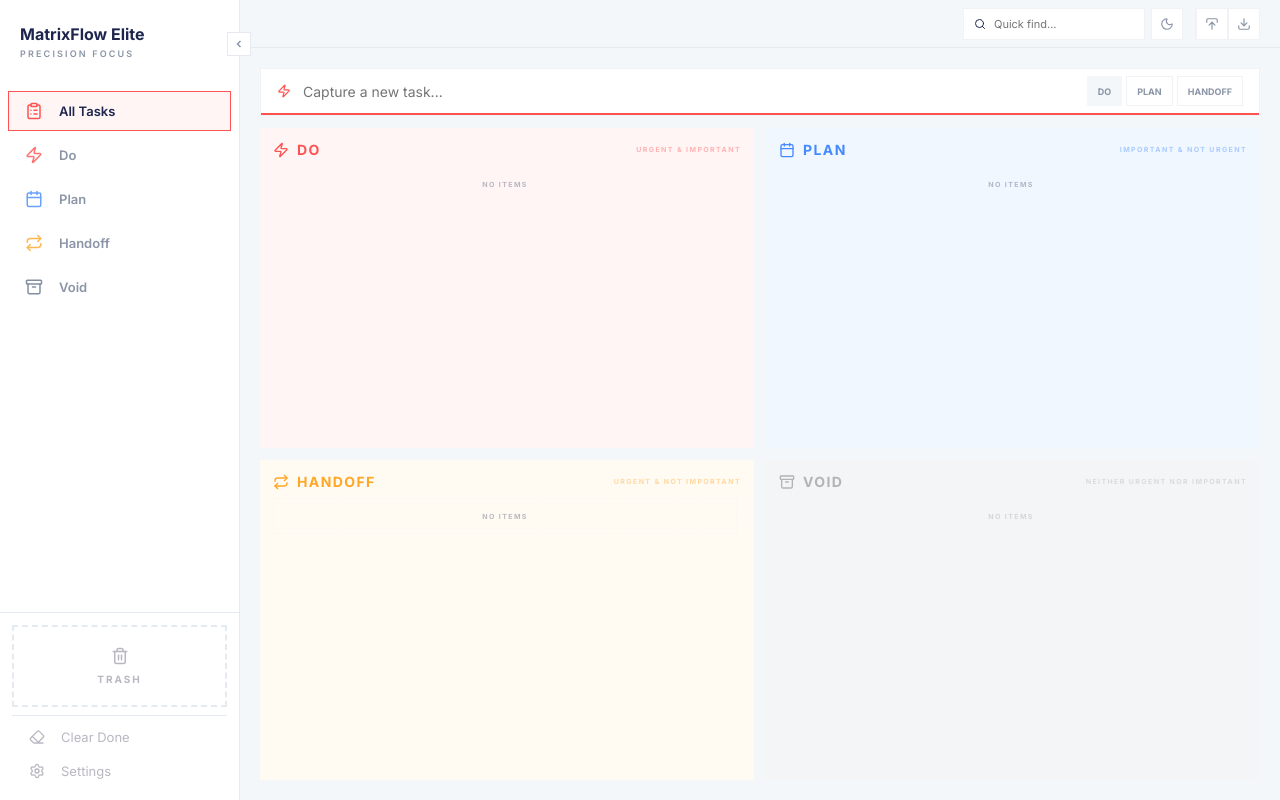
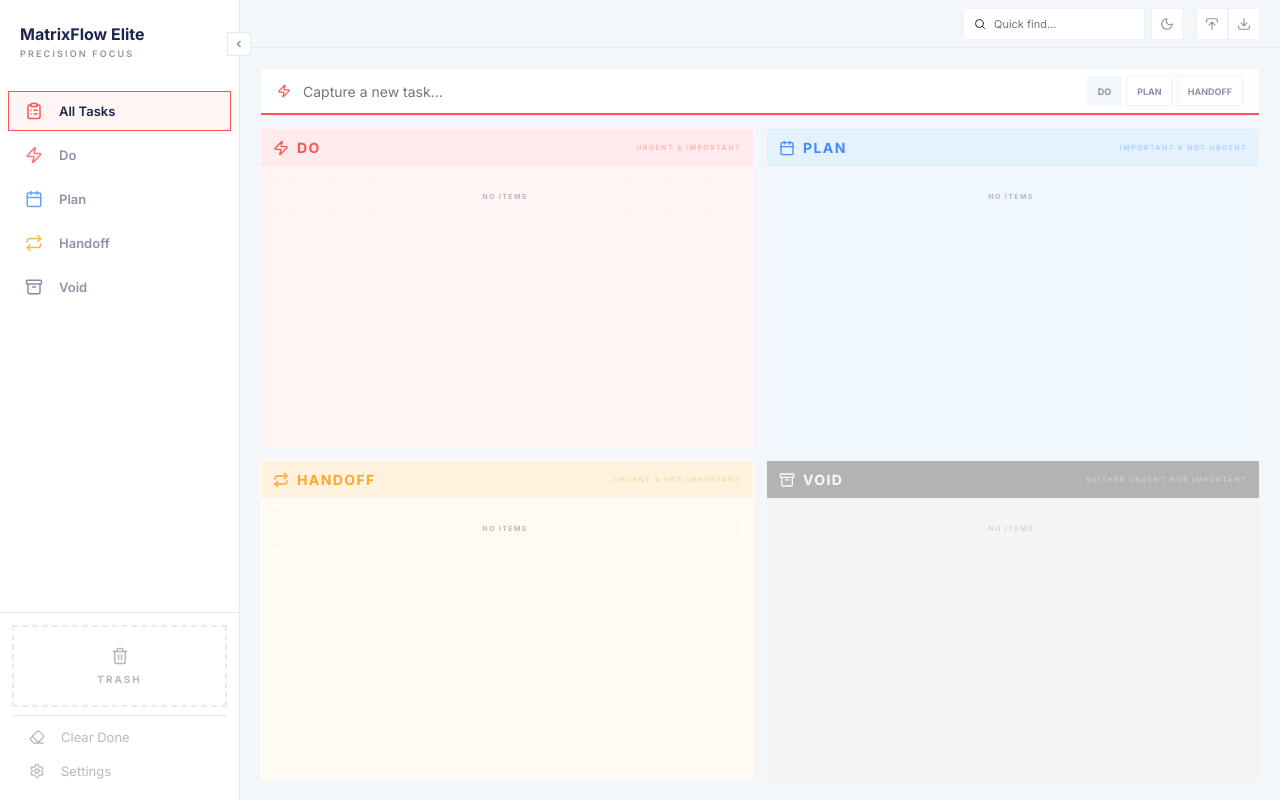
Before and after one commit to MehboobAliBhat/EisenFlowMatrix, a SvelteKit app: page / in a window 1280 px wide. Built offline with nearby package versions, Linux system fonts and the light colour scheme.

Commit message:
UI: Refine Void header with exact #64748b and improve visual contrast

```diff
--- a/src/routes/+page.svelte
+++ b/src/routes/+page.svelte
@@ -266,23 +266,23 @@
           {#if activeFilter === 'all' || activeFilter === q.id.toString()}
             <section
               class="quadrant"
-              style="--q-color: var({q.var}); --q-soft: var({q.soft})"
+              style="--q-color: var({q.var}); --q-soft: var({q.soft}); --q-header: var({q.var}-header)"
               class:dim={q.id === 4}
               class:drag-over={dragOverQuadrantId === q.id}
               ondragover={(e) => { e.preventDefault(); handleDragOver(q.id); }}
               ondragleave={handleDragLeave}
               ondrop={() => handleDrop(q.id)}
             >
-              <header class="quadrant-header">
-                <div class="q-title">
+              <header class="quadrant-header" style="background: var(--q-header); margin: -12px -12px 12px; padding: 10px 12px;">
+                <div class="q-title" style="color: {q.id === 4 ? '#ffffff' : 'var(--q-color)'}">
                   <q.icon size={16} stroke-width={3} />
                   <h3>{q.title}</h3>
                 </div>
-                <div class="q-meta">
+                <div class="q-meta" style="color: {q.id === 4 ? '#ffffff' : 'var(--q-color)'}">
                   {#if q.id === 4 && getTasks(4).length > 0}
-                    <button class="purge-btn industrial-hover" onclick={purgeVoid}>Purge</button>
+                    <button class="purge-btn industrial-hover" onclick={purgeVoid} style="background: #ffffff; color: var(--color-q4)">Purge</button>
                   {/if}
-                  <span>{q.sub}</span>
+                  <span style="opacity: 0.8">{q.sub}</span>
                 </div>
               </header>
 
--- a/src/routes/layout.css
+++ b/src/routes/layout.css
@@ -27,7 +27,7 @@
   /* Quadrant 4 (VOID) - Slate Spectrum */
   --color-q4: #64748b;
   --color-q4-soft: #f1f5f9;
-  --color-q4-header: #e2e8f0;
+  --color-q4-header: #64748b;
 
   --color-error: #ff5252;
   --color-error-soft: rgba(255, 82, 82, 0.1);
```
